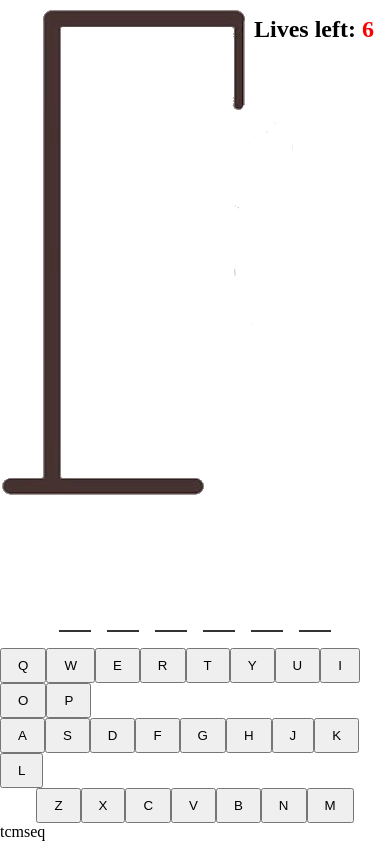
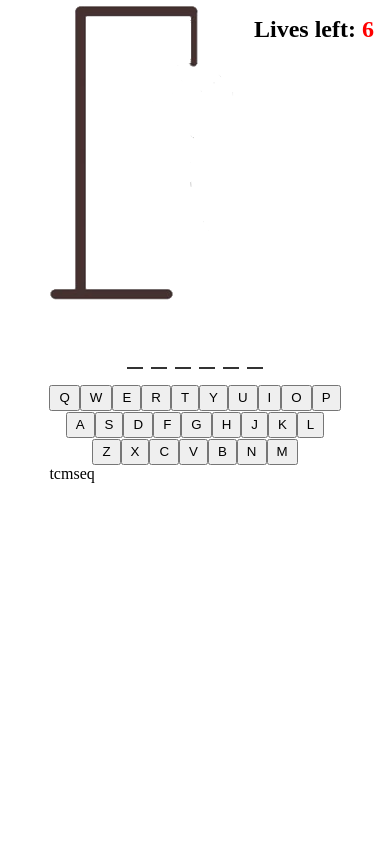
Before and after one commit to VitalijusS/hangman, a React (Vite) app: page / in a window 390 px wide. Built offline with nearby package versions, Linux system fonts and the light colour scheme.

Commit message:
responsive

```diff
--- a/src/index.css
+++ b/src/components/css/index.css
@@ -25,10 +25,12 @@ h2 span {
     flex-direction: column;
     justify-content: center;
     align-items: center;
+    gap: 1rem;
 }
 .buttonContainer button {
     padding: 0.5rem 1rem;
     cursor: pointer;
+    gap: 1rem;
 }
 .buttonContainer button[data-state='included'] {
     background-color: green;
@@ -41,15 +43,14 @@ h2 span {
 }
 .imgContainer {
     position: relative;
+    height: 600px;
+    display: block;
 }
 .hangState {
+    height: 350px;
     position: absolute;
     top: 105px;
-    left: 150px;
-}
-.test2 {
-    height: 600px;
-    display: block;
+    left: 126px;
 }
 .hiddenLetterContainer {
     display: flex;
@@ -62,8 +63,8 @@ h2 span {
     border-bottom: 2px solid #333;
     width: 1em;
     text-align: center;
-    font-size: 2rem;
-    height: 1em;
+    font-size: 2em;
+    height: 1.2em;
 }
 .gameOver {
     z-index: 1;
--- /dev/null
+++ b/src/components/css/responsive.css
@@ -0,0 +1,94 @@
+@media (max-width: 1200px) {
+    .buttonContainer {
+        gap: 0.3rem;
+    }
+    .buttonContainer button {
+        padding: 0.5rem 1rem;
+        cursor: pointer;
+    }
+
+    .hiddenLetterContainer {
+        gap: 0.7rem;
+    }
+    .hiddenLetter {
+        width: 1.5em;
+        text-align: center;
+        font-size: 1.6em;
+        height: 1.3em;
+    }
+    .imgContainer {
+        height: 500px;
+    }
+    .hangState {
+        position: absolute;
+        height: 300px;
+        top: 95px;
+        left: 120px;
+    }
+    .hangImg {
+        height: 450px;
+    }
+}
+@media (max-width: 800px) {
+    .buttonContainer {
+        gap: 0.2rem;
+    }
+    .buttonContainer button {
+        padding: 0.4rem 0.8rem;
+        cursor: pointer;
+    }
+
+    .hiddenLetterContainer {
+        gap: 0.7rem;
+    }
+    .hiddenLetter {
+        width: 1.2em;
+        text-align: center;
+        font-size: 1.2em;
+        height: 1.4em;
+    }
+    .imgContainer {
+        height: 500px;
+    }
+    .hangState {
+        position: absolute;
+        height: 250px;
+        top: 84px;
+        left: 112px;
+    }
+    .hangImg {
+        height: 400px;
+    }
+}
+@media (max-width: 500px) {
+    .buttonContainer {
+        gap: 0.1rem;
+    }
+    .buttonContainer button {
+        padding: 0.2rem 0.5rem;
+        cursor: pointer;
+        gap: 0.1rem;
+    }
+
+    .hiddenLetterContainer {
+        gap: 0.5rem;
+    }
+    .hiddenLetter {
+        width: 1em;
+        text-align: center;
+        font-size: 1em;
+        height: 1.2em;
+    }
+    .imgContainer {
+        height: 350px;
+    }
+    .hangState {
+        position: absolute;
+        height: 200px;
+        top: 63px;
+        left: 80px;
+    }
+    .hangImg {
+        height: 300px;
+    }
+}
--- a/src/components/hangman/HangMan.jsx
+++ b/src/components/hangman/HangMan.jsx
@@ -13,13 +13,10 @@ export function HangMan(params){
 
     const imageLits = [dead, img5, img4, img3, img2, img1,img0, win]
     return (
-        <div className='test2'>
-            <div className='imgContainer'>
-                <img src={hang} className='hangImg' alt="hang image" />
-                <img className='hangState' src={imageLits[params.data]} alt="hang state img" />
+        <div className='imgContainer'>
+            <img src={hang} className='hangImg' alt="hang image" />
+            <img className='hangState' src={imageLits[params.data]} alt="hang state img" />
+        </div>
 
-            </div>
-
-        </div>
     )
 }
--- a/src/main.jsx
+++ b/src/main.jsx
@@ -1,7 +1,8 @@
 import { StrictMode } from 'react'
 import { createRoot } from 'react-dom/client'
 import App from './App.jsx'
-import './index.css'
+import '.././src/components/css/index.css'
+import '.././src/components/css/responsive.css'
 
 createRoot(document.getElementById('root')).render(
   <StrictMode>
```
Also changed, not shown: 1 other file (tests, documents, lock files or other folders).
